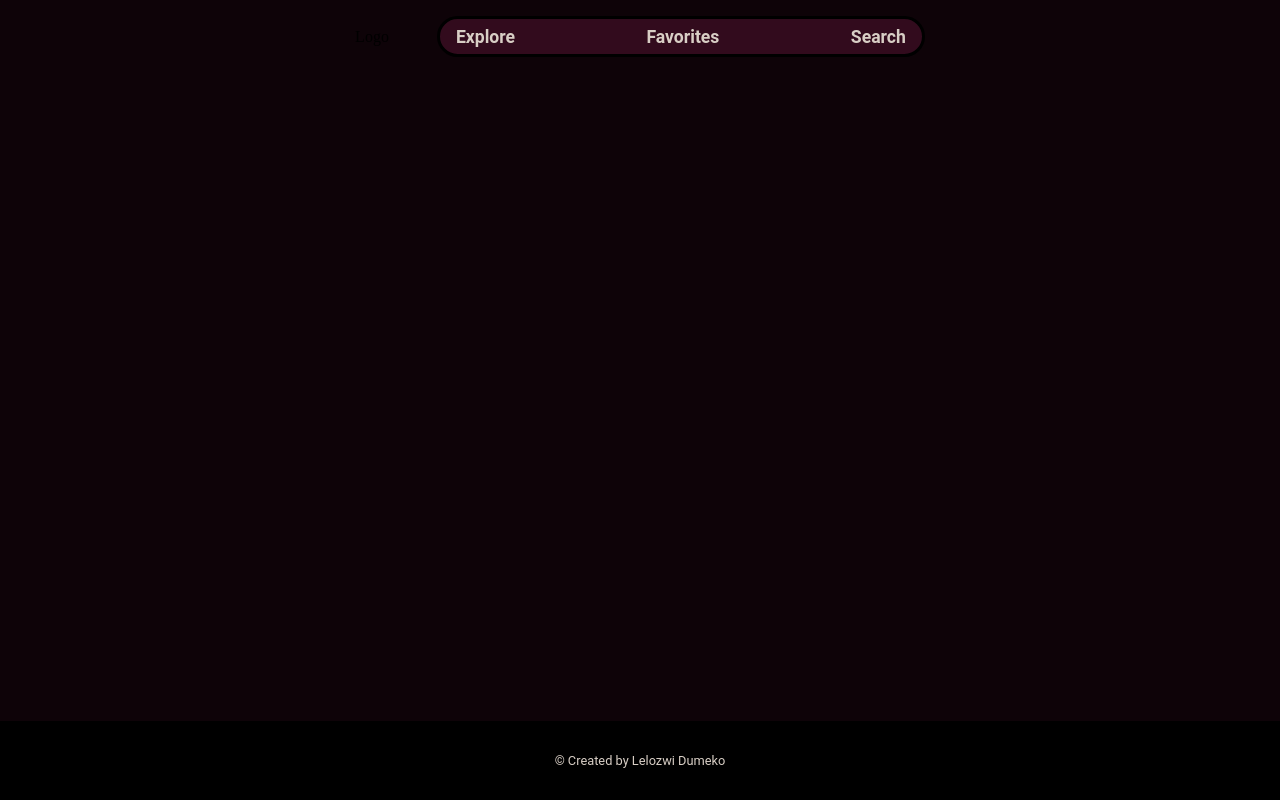
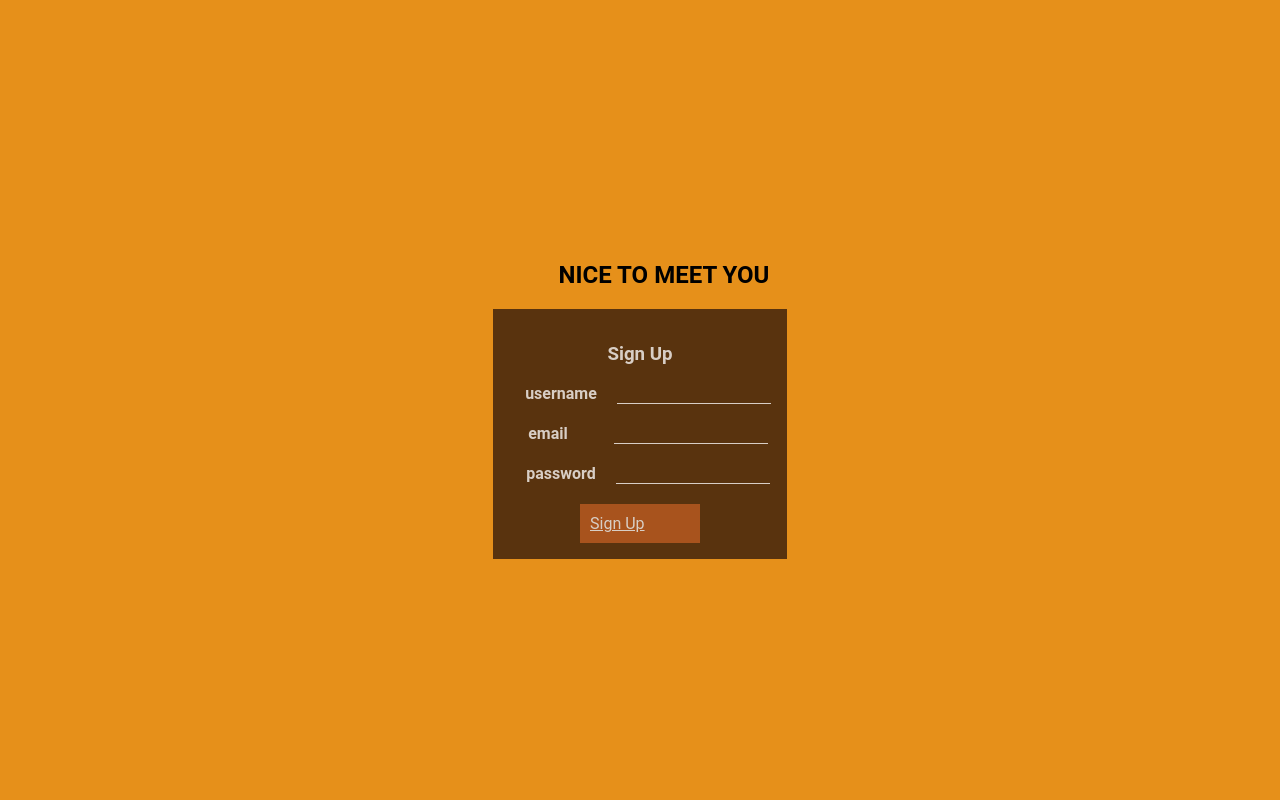
Before and after one commit to makeda-lelozwi/CASTLY-APP, a React (Vite) app: page / in a window 1280 px wide. Built offline with nearby package versions, Linux system fonts and the light colour scheme.

Commit message:
adding podcast list to explore page

```diff
--- a/src/App.jsx
+++ b/src/App.jsx
@@ -1,22 +1,16 @@
 import "./styles/App.css";
+import { Routes, Route } from "react-router-dom";
 import Layout from "./components/Layout";
-// import { Routes, Route } from "react-router-dom";
-// import SignUp from "./components/SignUp";
+import SignUp from "./components/SignUp";
 
 function App() {
   return (
+    <Routes>
+      <Route path="/" element={<SignUp />} />
+      <Route path="/explore" element={<Layout />} >
 
-    <div>
-      <Layout/>
-    </div>
-    // <Routes>
-    //   <Route path="/" element={<SignUp />} >
-    //     <Route path="" >
-
-    //     </Route>
-    //   </Route>
-
-    // </Routes>
+      </Route>
+    </Routes>
   );
 }
 
--- a/src/components/SignUp.jsx
+++ b/src/components/SignUp.jsx
@@ -1,6 +1,5 @@
-//import { Link } from "react-router-dom";
+import { Link } from "react-router-dom";
 const SignUp = () => {
-
   return (
     <div className="sign-up-page">
       <div className="sign-up-container">
@@ -23,7 +22,7 @@ const SignUp = () => {
               <input type="password" id="password" name="password"></input>
             </div>
 
-            <button type="submit">Sign Up</button>
+            <Link className="sign-up-button" to="/explore">Sign Up</Link>
           </form>
         </div>
       </div>
--- a/src/styles/App.css
+++ b/src/styles/App.css
@@ -89,7 +89,7 @@ input:focus {
   outline: none;
 }
 
-button {
+.sign-up-button {
   background-color: var(--button-clr);
   color: var(--main-txt-clr);
   padding: 10px;
@@ -143,7 +143,7 @@ button {
   font-family: var(--main-font);
   text-align: center;
   background-color: black;
-  padding: 2rem;
+  padding: 1rem;
   font-size: 0.8rem;
   margin-top: auto;
 }
```
